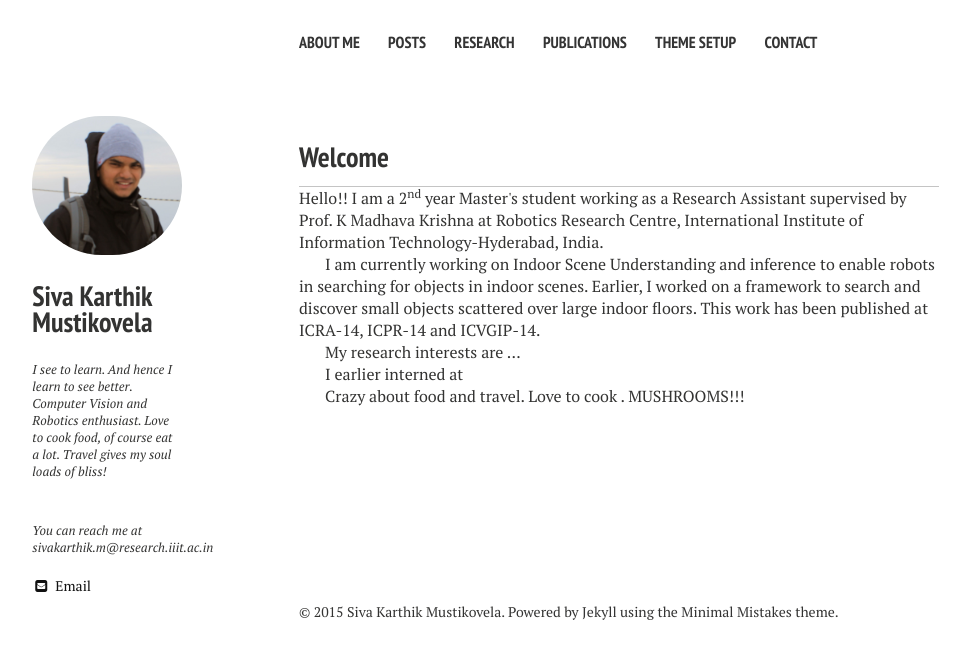
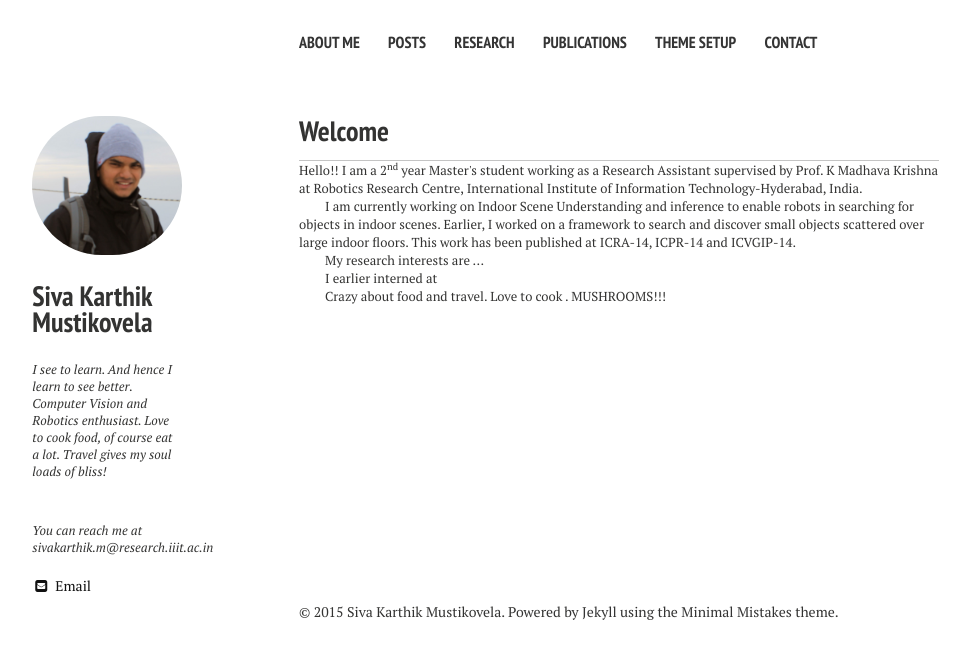
Before and after one commit to sivakm/sivakm.github.io, a Jekyll site: the page built from index.md, in a window 1280 px wide. Shown: the top 659 px of the page, without its empty margins (21-991 px from the left). Built offline with Jekyll 4.4.1, drawn with Linux system fonts in a browser that asks for light colours; nearby versions of some CDN libraries.

Commit message:
16feb2010

```diff
--- a/_layouts/home.html
+++ b/_layouts/home.html
@@ -18,9 +18,10 @@
     {% include _author-bio.html %}
   </div>
   <div id="index">
-  <font size="3">
+  <h3>Welcome</h3>
+  <font size="2">
   <p>
-    <h3>Welcome</h3> Hello!! I am a 2<sup>nd</sup> year Master's student working as a Research Assistant supervised by Prof. K Madhava Krishna at <a href="http://robotics.iiit.ac.in/"> Robotics Research Centre</a>, International Institute of Information Technology-Hyderabad, India.
+     Hello!! I am a 2<sup>nd</sup> year Master's student working as a Research Assistant supervised by Prof. K Madhava Krishna at <a href="http://robotics.iiit.ac.in/"> Robotics Research Centre</a>, International Institute of Information Technology-Hyderabad, India.
   </p>
   <p>
     I am currently working on Indoor Scene Understanding and inference to enable robots in searching for objects in indoor scenes. Earlier, I worked on a framework to search and discover small objects scattered over large indoor floors. This work has been published at ICRA-14, ICPR-14 and ICVGIP-14.
```
